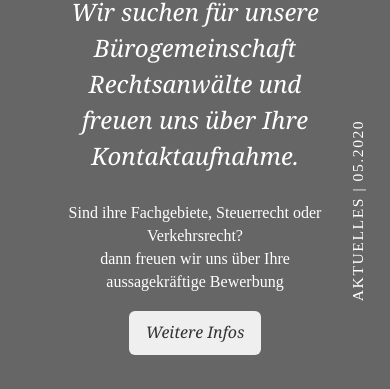
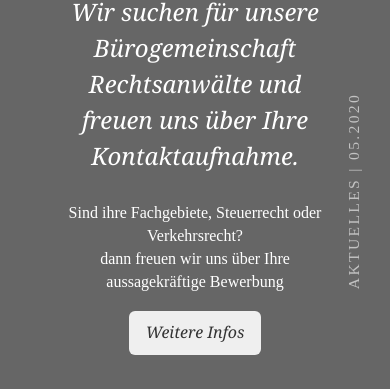
Before and after one commit to fischbroetchen/kanzlei, a plain HTML site: page index.html in a window 390 px wide. Shown: the part 2179-2568 px from the top of the page. Drawn offline with Linux system fonts and the light colour scheme.

Commit message:
aktuelles side fix

```diff
--- a/css/styles.css
+++ b/css/styles.css
@@ -305,21 +305,22 @@ img.picto{
 }
 
 
-.aktuelles {
+#second-section #aktuelles {
   font-size: 16px;
   font-family: "Myriad Pro";
   color: rgba(255, 255, 255, 0.6);
   text-transform: uppercase;
-  letter-spacing: 0.1em;
+  letter-spacing: 0.2em;
   line-height: 1.875;
   text-align: left;
   -moz-transform: matrix( 0,-0.9753770584729,0.9753770584729,0,0,0);
   -webkit-transform: matrix( 0,-0.9753770584729,0.9753770584729,0,0,0);
   -ms-transform: matrix( 0,-0.9753770584729,0.9753770584729,0,0,0);
   position: absolute;
-  right: -100px;
+  right: -40px;
   top: 200px;
   z-index: 28;
+  padding: 0;
 }
 
 
@@ -585,6 +586,12 @@ footer .blue-line.row {
 
 	}
 
+	#second-section #aktuelles {
+  		right: -65px;
+  		margin-bottom: 50px;
+  		letter-spacing: 0.15em;
+  	}
+
 
 }
 
--- a/index.html
+++ b/index.html
@@ -147,7 +147,7 @@
         <div class="text-center">
           <button type="button" class="btn btn-light btn-lg" id="infos-btn">Weitere Infos</button>
         </div>
-        <p class="aktuelles">aktuelles | 05.2020</p>
+        <p id="aktuelles">aktuelles | 05.2020</p>
       </section>
 
 
```
